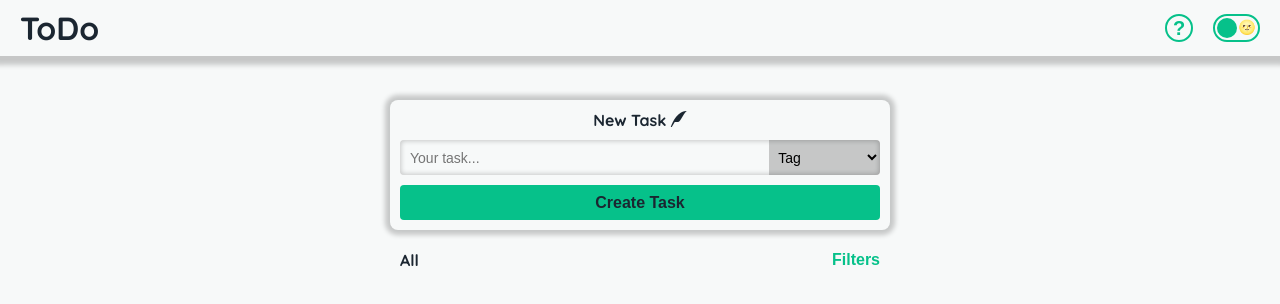
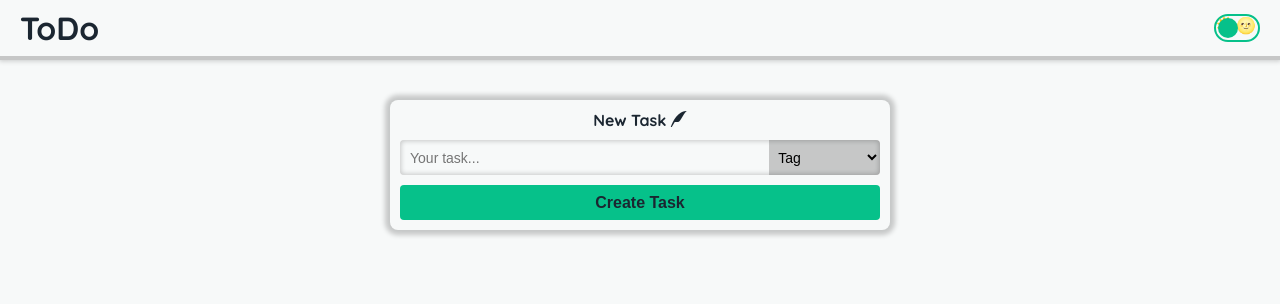
Before and after one commit to neriobalza/to-do, a React (Create React App) app: page / in a window 1280 px wide. Shown: the top 304 px of the page. Built offline with nearby package versions, Linux system fonts and the light colour scheme.

Commit message:
Fixing Header and Updating dependencies

```diff
--- a/src/app/App.js
+++ b/src/App.js
@@ -1,7 +1,8 @@
 import React from "react";
+import "./styles/index.scss";
 
-import Layout from "../components/layout/Layout";
-import ToDo from "../page/ToDo";
+import Layout from "./components/layout/Layout";
+import ToDo from "./page/ToDo";
 
 function App() {
   return (
--- a/src/components/layout/Header.jsx
+++ b/src/components/layout/Header.jsx
@@ -17,11 +17,6 @@ const Header = () => {
     // eslint-disable-next-line react-hooks/exhaustive-deps
   }, []);
 
-  const handleOpenMenu = () => {
-    document.getElementById("menu-btn").classList.toggle("active");
-    document.getElementById("menu-navbar").classList.toggle("active");
-  };
-
   const handleDarkMode = () => {
     document.body.classList.toggle("dark");
     document.getElementById("dark-mode-button").classList.toggle("active");
@@ -33,37 +28,16 @@ const Header = () => {
     <header className="header">
       <h1 className="header__title">ToDo</h1>
 
-      <nav className="navbar" id="menu-navbar">
-        <button className="info-button">?</button>
-
-        <div
+      <div className="header__buttons" id="menu-navbar">
+        <button
           id="dark-mode-button"
           className="dark-mode-button"
           onClick={handleDarkMode}
         >
+          <div className="dark-mode-button__icon">🌞</div>
+          <div className="dark-mode-button__icon">🌝</div>
           <div className="dark-mode-button__toggle"></div>
-        </div>
-
-        {/* <div id="users" className="users">
-          <p className="users__current">No Users</p>
-          <ul className="users__list">
-            <li className="users__list--item">Creater user</li>
-          </ul>
-        </div> */}
-
-        <ul className="social-media">
-          <li className="social-media__link">
-            <a href="/">
-              <i></i>
-            </a>
-          </li>
-        </ul>
-      </nav>
-
-      <div id="menu-btn" className="header__button" onClick={handleOpenMenu}>
-        <div></div>
-        <div></div>
-        <div></div>
+        </button>
       </div>
     </header>
   );
--- a/src/page/ToDo.jsx
+++ b/src/page/ToDo.jsx
@@ -1,3 +1,4 @@
+/* eslint-disable no-unused-vars */
 import React, { useState, useEffect } from "react";
 
 import ToDoInput from "../components/templates/ToDoInput";
@@ -42,7 +43,7 @@ const ToDo = () => {
   return (
     <main className="todo">
       <ToDoInput save={handleInputTask} />
-      <ToDoFilters setFilter={handleSetFilter} />
+      {/* <ToDoFilters setFilter={handleSetFilter} /> */}
       <ToDoList list={todoList} save={handleSetNewList} filterData={filter} />
     </main>
   );
--- a/src/styles/components/layout/Header.scss
+++ b/src/styles/components/layout/Header.scss
@@ -1,94 +1,40 @@
 .header {
   height: 6rem;
   display: flex;
+  align-items: center;
   padding: 0 2rem;
-  align-items: center;
   justify-content: space-between;
-  border-bottom: 4px solid $rgba-gray;
-  box-shadow: 0px 0px 5px 5px $rgba-gray;
   position: relative;
   background: $white;
+  border-bottom: 4px solid $rgba-gray;
+  box-shadow: 0px 0px 5px 1px $rgba-gray;
 
   &__title {
     font-size: 3.2rem;
     font-weight: 700;
   }
 
-  &__button {
-    width: 34px;
-    height: 30px;
-    display: flex;
-    flex-direction: column;
-    gap: 0.6rem;
+  &__buttons {
+    .dark-mode-button {
+      display: flex;
+      width: 4.6rem;
+      height: 2.8rem;
+      position: relative;
+      gap: 0.4rem;
+      background: none;
+      border: 2px solid $green;
+      border-radius: 1.4rem;
 
-    div {
-      width: 100%;
-      height: 0.6rem;
-      border-radius: 0.3rem;
-      background: $green;
-      transition: 250ms;
-
-      &:first-of-type {
-        width: 50%;
-      }
-      &:last-of-type {
-        width: 50%;
-        margin-left: auto;
-      }
-    }
-
-    &.active {
-      div {
-        &:first-of-type {
-          transform: translate(2px, 5.5px) rotate(45deg);
-        }
-        &:nth-child(2) {
-          transform: rotate(-45deg);
-        }
-        &:last-of-type {
-          transform: translate(-2px, -5.5px) rotate(45deg);
+      &.active {
+        .dark-mode-button__toggle {
+          left: 2rem;
         }
       }
-    }
-    @media screen and (min-width: 768px) {
-      display: none;
-    }
-  }
 
-  .navbar {
-    width: 100%;
-    min-height: calc(50vh - 6rem);
-    padding: 2rem 2rem;
-    // display: grid;
-    // align-content: flex-start;
-    // gap: 2rem;
-    display: flex;
-    flex-direction: column;
-    justify-content: space-between;
-    position: absolute;
-    left: -100%;
-    top: 6rem;
-    background: inherit;
-    border-bottom: 4px solid $rgba-gray;
-    box-shadow: 0px 5px 5px 0px $rgba-gray;
-    transition: 250ms;
-
-    &.active {
-      left: 0;
-    }
-
-    .dark-mode-button {
-      border: 2px solid $green;
-      width: 4.7rem;
-      margin: 0 auto;
-      border-radius: 1.6rem;
-      height: 2.8rem;
-      padding: 0.2rem;
-      position: relative;
-
-      &::after {
-        content: "🌞 🌝";
-        font-size: 1.4rem;
+      &__icon {
+        font-size: 1.6rem;
+        width: 1.6rem;
+        height: 2.8rem;
       }
 
       &__toggle {
@@ -98,122 +44,14 @@
         position: absolute;
         border-radius: 50%;
         transition: 250ms;
+        top: 2px;
         left: 0.2rem;
       }
+    }
+  }
 
-      &.active {
-        .dark-mode-button__toggle {
-          left: 2rem;
-        }
-      }
-    }
-
-    .users {
-      height: 4rem;
-      width: 150px;
-      background: $green;
-      color: $very-dark-gray;
-      border-radius: 0.5rem;
-      position: relative;
-      margin: 0 auto;
-
-      p,
-      li {
-        font-size: 1.8rem;
-        height: 4rem;
-        display: flex;
-        align-items: center;
-        padding-left: 1rem;
-        font-weight: bold;
-      }
-
-      &__list {
-        width: 100%;
-        position: absolute;
-        font-size: 2;
-        background: inherit;
-        max-height: 0rem;
-        transition: 250ms;
-        overflow-y: scroll;
-
-        &::-webkit-scrollbar {
-          width: 1rem;
-        }
-        &::-webkit-scrollbar-thumb {
-          background: $rgba-gray;
-          border-radius: 0.5rem;
-        }
-
-        &--item {
-          &:active {
-            background: $rgba-gray;
-            border-radius: 0.5rem;
-          }
-          @media screen and (min-width: 768px) {
-            &:hover {
-              background: $rgba-gray;
-              border-radius: 0.5rem;
-            }
-          }
-        }
-      }
-
-      &.active {
-        border-radius: 0.5rem 0.5rem 0 0;
-        .users__list {
-          max-height: 9rem;
-          border-radius: 0 0 0.5rem 0.5rem;
-        }
-      }
-      &:hover {
-        border-radius: 0.5rem 0.5rem 0 0;
-        .users__list {
-          max-height: 9rem;
-          border-radius: 0 0 0.5rem 0.5rem;
-        }
-      }
-    }
-
-    .social-media {
-      height: 4rem;
-      @media screen and (min-width: 768px) {
-        position: absolute;
-      }
-    }
-
-    .info-button {
-      background: none;
-      color: $green;
-      border: 2px solid $green;
-      height: 2.8rem;
-      width: 2.8rem;
-      border-radius: 1.5rem;
-      font-size: 2rem;
-      font-weight: bold;
-      display: none;
-
-      &:hover {
-        background: $green;
-        color: $very-dark-gray;
-      }
-      @media screen and (min-width: 768px) {
-        display: block;
-      }
-    }
-
-    @media screen and (min-width: 768px) {
-      position: static;
-      flex-direction: row;
-      gap: 2rem;
-      min-height: initial;
-      max-height: 5.6rem;
-      align-items: center;
-      padding: 0;
-      border: none;
-      transition: none;
-      box-shadow: none;
-      width: auto;
-    }
+  &__burger-button {
+    display: none;
   }
 }
 
@@ -222,3 +60,44 @@ body.dark {
     background: $very-dark-gray;
   }
 }
+
+//   burger-button {
+//     width: 34px;
+//     height: 30px;
+//     display: flex;
+//     flex-direction: column;
+//     gap: 0.6rem;
+
+//     div {
+//       width: 100%;
+//       height: 0.6rem;
+//       border-radius: 0.3rem;
+//       background: $green;
+//       transition: 250ms;
+
+//       &:first-of-type {
+//         width: 50%;
+//       }
+//       &:last-of-type {
+//         width: 50%;
+//         margin-left: auto;
+//       }
+//     }
+
+//     &.active {
+//       div {
+//         &:first-of-type {
+//           transform: translate(2px, 5.5px) rotate(45deg);
+//         }
+//         &:nth-child(2) {
+//           transform: rotate(-45deg);
+//         }
+//         &:last-of-type {
+//           transform: translate(-2px, -5.5px) rotate(45deg);
+//         }
+//       }
+//     }
+//     @media screen and (min-width: 768px) {
+//       display: none;
+//     }
+//   }
```
Also changed, not shown: package.json (+4 -4 lines), src/index.js (+7 -6 lines), 1 other file (tests, documents, lock files or other folders).
